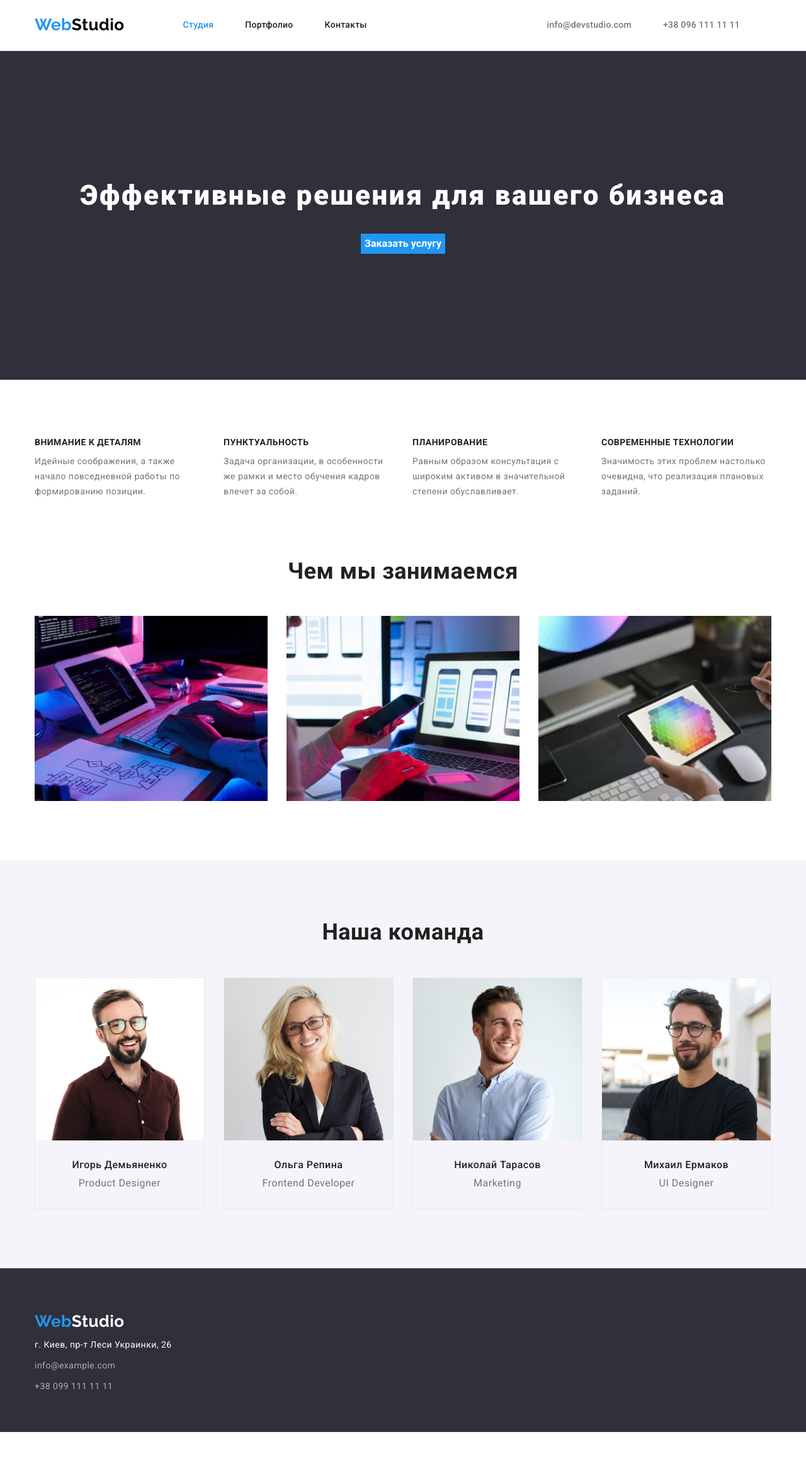
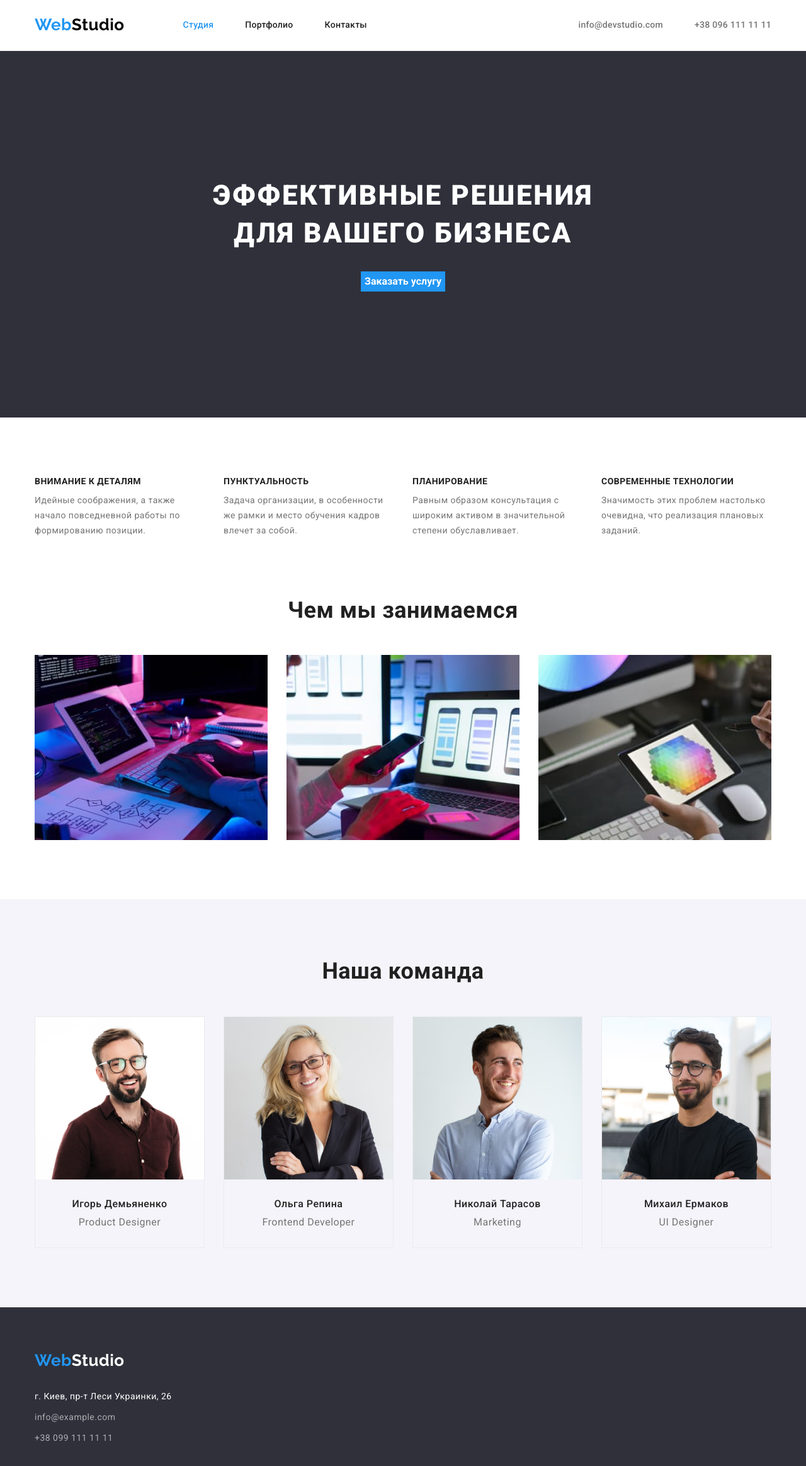
Before and after one commit to Svetlana2505/goit-markup-hw-03, a plain HTML site: page index.html in a window 1280 px wide. Shown: the whole page at 63% size. Before the commit the page ends 2274 px from the top, so only its background shows below. Drawn offline with nearby package versions, Linux system fonts and the light colour scheme.

Commit message:
правки дз

```diff
--- a/css/styles.css
+++ b/css/styles.css
@@ -49,6 +49,10 @@ img {
   padding: 0 15px;
 }
 
+.section {
+  padding: 94px 0;
+}
+
 /* шапка */
 
 .header {
@@ -90,7 +94,7 @@ img {
   margin-left: 93px;
 }
 
-.header-item {
+.header-item:not(:nth-child(3)) {
   margin-right: 50px;
 }
 
@@ -119,7 +123,7 @@ img {
   margin-left: auto;
 }
 
-.header-list .item {
+.header-list .item:not(:nth-child(2)) {
   margin-right: 50px;
 }
 
@@ -142,7 +146,6 @@ img {
   background-color: var(--background-color);
   padding-top: 200px;
   padding-bottom: 200px;
-  margin-bottom: 92px;
 }
 
 .hero-container {
@@ -150,12 +153,16 @@ img {
 }
 
 .hero-title {
+  width: 696px;
+  /* display: flex;
+  justify-content: center; */
   font-weight: 900;
   font-size: 44px;
   line-height: 1.36;
   letter-spacing: 0.06em;
   color: var(--color-white);
-  margin-bottom: 30px;
+  text-transform: uppercase;
+  margin: 0 auto 30px;
 }
 .hero-btn {
   font-weight: 700;
@@ -168,10 +175,6 @@ img {
 }
 
 /* особенности */
-
-.feature {
-  margin-bottom: 94px;
-}
 
 .feature-list {
   display: flex;
@@ -204,7 +207,7 @@ img {
 /* чем мы занимаемся */
 
 .working {
-  margin-bottom: 94px;
+  padding-top: 0;
 }
 
 .working-list {
@@ -237,8 +240,6 @@ img {
 
 .team {
   background-color: #f5f4fa;
-  padding-top: 94px;
-  padding-bottom: 94px;
 }
 
 .team-title {
@@ -252,7 +253,7 @@ img {
   width: calc((100% - 90px) / 4);
   margin-right: 30px;
   text-align: center;
-  border: 1px solid #E9EBED;
+  border: 1px solid #e9ebed;
 }
 
 .team-item:nth-child(4) {
@@ -260,7 +261,7 @@ img {
 }
 
 .team-subitem {
-  padding-top:30px;
+  padding-top: 30px;
   padding-bottom: 30px;
 }
 
@@ -323,7 +324,7 @@ img {
 .filter-list {
   display: flex;
   justify-content: center;
-  margin-bottom: 34px;
+  margin-bottom: 50px;
 }
 
 .filter-item:not(:last-child) {
@@ -351,7 +352,7 @@ img {
   width: calc((100% - 60px) / 3);
   margin-right: 30px;
   margin-bottom: 30px;
-  border: 1px solid #EEEEEE;
+  border: 1px solid #eeeeee;
 }
 
 .project-item:nth-child(3n) {
@@ -395,11 +396,12 @@ img {
 }
 
 .footer-logo {
+  display: block;
   font-family: "Raleway", sans-serif;
   font-size: 26px;
   line-height: 1.92;
   color: var(--color-white);
-  padding-bottom: 20px;
+  margin-bottom: 20px;
 }
 
 .footer-list {
--- a/index.html
+++ b/index.html
@@ -53,7 +53,7 @@
         </div>
       </section>
       <!-- Особенности -->
-      <section class="feature">
+      <section class="section feature">
         <div class="feature-container container">
           <h2 class="visually-hidden">Особенности</h2>
           <ul class="feature-list">
@@ -89,7 +89,7 @@
         </div>
       </section>
       <!-- Чем мы занимаемся -->
-      <section class="working">
+      <section class="section working">
         <div class="working-container container">
           <h2 class="working-title">Чем мы занимаемся</h2>
           <ul class="working-list">
@@ -106,7 +106,7 @@
         </div>
       </section>
       <!-- Наша команда -->
-      <section class="team">
+      <section class="section team">
         <div class="team-container container">
           <h2 class="team-title">Наша команда</h2>
           <ul class="team-list">
```
Also changed, not shown: portfolio.html (+1 -1 lines).
